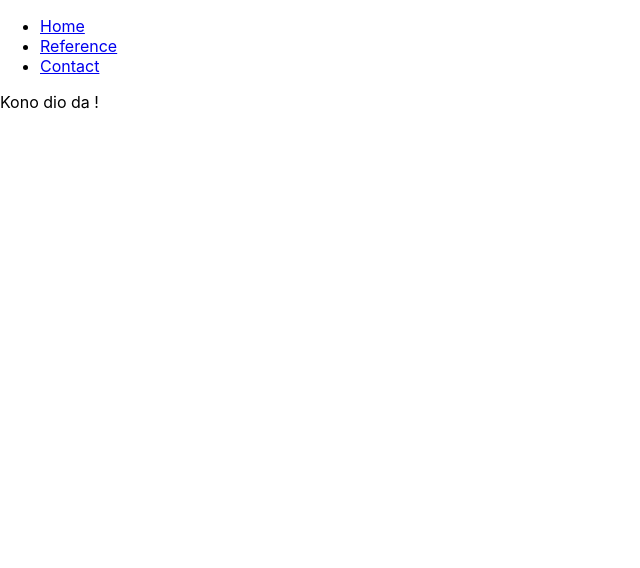
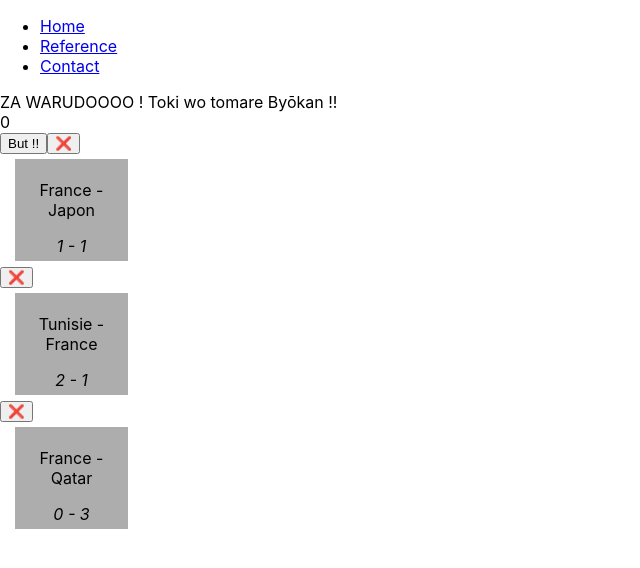
Before and after one commit to Alexis-Looten/EPSI-REACTJS-COURS-APP, a React (Create React App) app: page /reference in a window 1280 px wide. Shown: the top 568 px of the page, without its empty margins (0-640 px from the left). Built offline with nearby package versions, Linux system fonts and the light colour scheme.

Commit message:
initial commit

```diff
--- a/package.json
+++ b/package.json
@@ -6,11 +6,13 @@
     "@testing-library/jest-dom": "^5.16.5",
     "@testing-library/react": "^13.4.0",
     "@testing-library/user-event": "^13.5.0",
+    "axios": "^1.2.0",
     "react": "^18.2.0",
     "react-dom": "^18.2.0",
     "react-router-dom": "^6.4.3",
-    "react-scripts": "5.0.1",
-    "web-vitals": "^2.1.4"
+    "react-scripts": "^5.0.1",
+    "web-vitals": "^2.1.4",
+    "webpack": "^5.75.0"
   },
   "scripts": {
     "start": "react-scripts start",
--- /dev/null
+++ b/src/components/CycleDeVie.js
@@ -0,0 +1,42 @@
+import { Component } from "react";
+
+class CycleDeVie extends Component{
+    constructor(props){
+        super(props);
+        this.state = {
+            date : new Date()
+        }
+    }
+
+    componentDidMount(){
+        // Viens de se lancer et j'exécute cette fonction
+        console.log('Mount');
+        this.timer = setInterval(() => {
+            this.setState({
+                date : new Date()
+            });
+        }, 2000)
+    };
+
+    componentDidUpdate(){
+        // Dès qu'il y a une mise à jour du component
+        console.log('Update');
+        // this.setState({
+        //     date : new Date()
+        // });
+    };
+
+    componentWillUnmount(){
+        console.log('Unmount');
+        clearInterval(this.timer);
+    };
+
+    render() {
+        return(
+            <p>
+                Heure : {this.state.date.toLocaleTimeString()}
+            </p>
+        )
+    }
+}
+export default CycleDeVie
--- a/src/components/Form.js
+++ b/src/components/Form.js
@@ -1,4 +1,5 @@
 import React from "react";
+// import http from "http";
 
 class Form extends React.Component{
     onClique(event){
@@ -21,4 +22,5 @@ class Form extends React.Component{
     }
 }
 
+
 export default Form;
--- /dev/null
+++ b/src/components/Hook/Effect.js
@@ -0,0 +1,32 @@
+import { useState, useEffect } from "react";
+
+function Effect(){
+
+    const [clock, setClock] = useState(new Date());
+
+    const [toggle, setToggle] = useState(true);
+
+    // useEffect( () => {
+    //     setClock(new Date());
+    // }, [toggle]);
+
+
+    useEffect( () => {
+        setInterval( () => {
+            setClock(new Date());
+        })
+    }, [])
+
+    const toggler = () => {
+        console.log('Change !!');
+        setToggle(!toggle);
+    }
+
+    return (
+        <>
+            <button onClick={toggler}>Update</button>
+            {clock.toLocaleTimeString()}
+        </>
+    )
+}
+export default Effect;
--- /dev/null
+++ b/src/components/Hook/State.js
@@ -0,0 +1,32 @@
+import { useState } from "react";
+
+function State(){
+
+    const [name, setName] = useState('Charles'); // Convention de nommage
+    // const [toto, truc] = useState('Melvin');
+    // 1 valeur du state, 2 fonction de mise à jour du state
+
+    const Func1 = () => {
+        setName('Guillaume');
+    }
+
+    const Func2 = () => {
+        setName(name + ' L.');
+    }
+
+    const Func3 = (curr) => {
+        setName(
+            (curr) => curr + ' P.'
+        );
+    }
+
+    return (
+        <>
+            <button onClick={Func1}>Fn1</button>
+            <button onClick={Func2}>Fn2</button>
+            <button onClick={Func3}>Fn3</button>
+            {name}
+        </>
+    )
+}
+export default State
--- /dev/null
+++ b/src/components/MatchExo.js
@@ -0,0 +1,34 @@
+// import React from "react";
+
+// class MatchExo extends React.Component{
+
+//     getmatch(){
+//         const axios = require('axios');
+
+//     axios.get('https://jsonplaceholder.typicode.com/users')
+//     .then(res => {
+//         const headerDate = res.headers && res.headers.date ? res.headers.date : 'no response date';
+//         console.log('Status Code:', res.status);
+//         console.log('Date in Response header:', headerDate);
+
+//         const users = res.data;
+
+//         for(user of users) {
+//         console.log(`Got user with id: ${user.id}, name: ${user.name}`);
+//         }
+//     })
+//     .catch(err => {
+//         console.log('Error: ', err.message);
+//     });
+
+//     }
+
+//     render(){
+//         return(
+//             <p>{this.getmatch()}</p>
+//         );
+//     }
+
+// }
+
+// export default MatchExo;
--- /dev/null
+++ b/src/components/MatchList.js
@@ -0,0 +1,13 @@
+import React from "react";
+import '../styles/MatchList.css';
+
+function MatchList(props) {
+    return(
+        <div className="itemMatch">
+            <p>{props.name}</p>
+            <i>{props.content}</i>
+        </div>
+    );
+}
+
+export default MatchList;
--- a/src/pages/Contact.js
+++ b/src/pages/Contact.js
@@ -1,12 +1,27 @@
 import React from "react";
 import Form from "../components/Form";
 
+function ListItem(props) {
+    return (<li className={props.key}>{props.value}</li>)
+}
+
 class Contact extends React.Component {
+    constructor(props){
+        super(props);
+        const number = [1,3,5,2,7];
+        this.listItem = number.map(
+            (number) => <ListItem key={number.toString()} value={number}></ListItem>
+            );
+    }
+
     render() {
         return(
             <div className="Contact">
                 36.30.36.30 allo père noel !!!
                 <Form/>
+                <div>
+                    <ul>{this.listItem}</ul>
+                </div>
             </div>
         )
     }
--- a/src/pages/Home.js
+++ b/src/pages/Home.js
@@ -1,4 +1,8 @@
 import React from "react";
+// import MatchExo from "../components/MatchExo";
+import CycleDeVie from "../components/CycleDeVie";
+import State from "../components/Hook/State";
+import Effect from "../components/Hook/Effect";
 
 function Home(props){
     const divStyle = {
@@ -6,11 +10,20 @@ function Home(props){
         fontSize:props.sizeText + 'px',
     };
     return(
+        <>
         <div className="Home">
             Kono {props.name} da !
             He is {props.age} years old !
             <p style={divStyle}><i>{props.children}</i></p>
+            <br/>
+            <CycleDeVie/>
+            <br/><br/>
+            <State/>
+            <br/><br/>
+            <Effect/>
         </div>
+        {/* <MatchExo></MatchExo> */}
+        </>
     );
 }
 
--- a/src/pages/Reference.js
+++ b/src/pages/Reference.js
@@ -1,21 +1,63 @@
-import React from "react";
+import React, { useState } from "react";
 import { useParams } from "react-router-dom";
+import MatchList from "../components/MatchList";
+
+const DEFAULT_MATCH = [
+    {
+        id    : 1,
+        name  : "France - Japon",
+        score : "1 - 1"
+    },
+    {
+        id    : 2,
+        name  : "Tunisie - France",
+        score : "2 - 1"
+    },
+    {
+        id    : 3,
+        name  : "France - Qatar",
+        score : "0 - 3"
+    }
+]
 
 const Reference = () => {
+    const [score, setScore] = useState(0);
+
+    const newScore = () => {
+        // console.log("Render", score);
+        setScore((curr) => curr + 2);
+        // setScore(score + 1);
+    };
+
+    const [info, setInfo] = useState(DEFAULT_MATCH);
+
+    const onDelete = (infoId) => {
+        setInfo( (curr) => curr.filter((info) => info.id !== infoId ));
+    };
+
+    const matchList = info.map( (info) => {
+        return(
+            <>
+            <button className="delete" onClick={()=>onDelete(info.id)}>
+                ❌
+            </button>
+            <MatchList name={info.name} content={info.score}/>
+            </>
+
+        );
+    });
+
     const { id } = useParams();
-    if (id > 0) {
-        return (
-            <div className="Reference">
-                ZA WARUDOOOO ! Toki wo tomare {id} Byōkan !!
-            </div>
-        );
-    } else {
-        return (
-            <div className="Reference">
-               Kono dio da !
-            </div>
-        );
-    }
+    return (
+        <div className="Reference">
+            ZA WARUDOOOO ! Toki wo tomare {id} Byōkan !!
+            <br/>
+            {score}
+            <br/>
+            <button onClick={newScore}>But !!</button>
+            {matchList}
+        </div>
+    );
 
 }
 
--- /dev/null
+++ b/src/styles/MatchList.css
@@ -0,0 +1,10 @@
+.itemMatch{
+    display: flex;
+    justify-content: center;
+    flex-direction: column;
+    margin: 5px 15px;
+    margin-right: 90%;
+    background-color: rgba(50, 50, 50, .4);
+    padding: 5px;
+    text-align: center;
+}
```
Also changed, not shown: src/components/Hook/State copy.js (added, +11 -0 lines), 1 other file (tests, documents, lock files or other folders).
